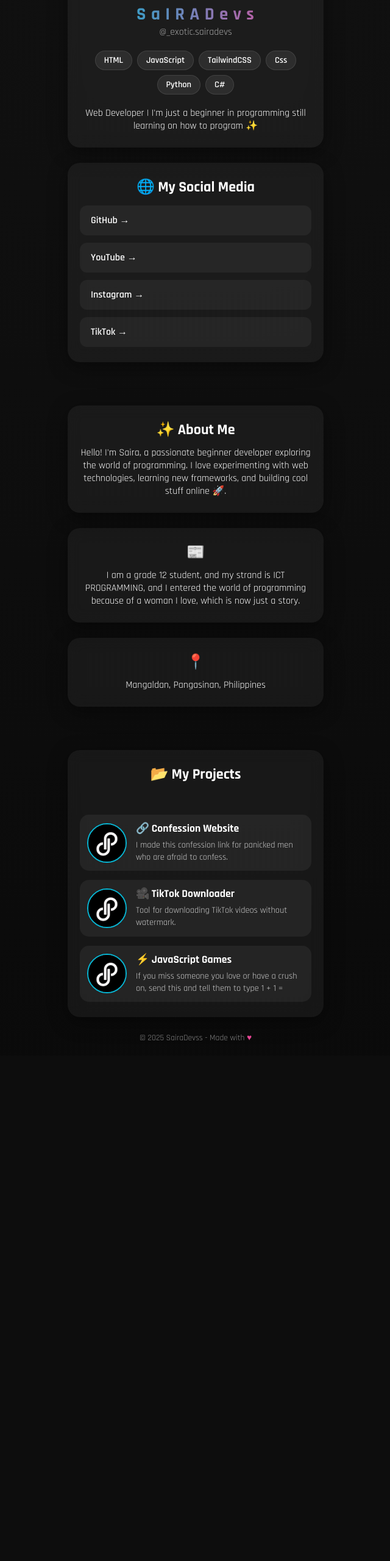
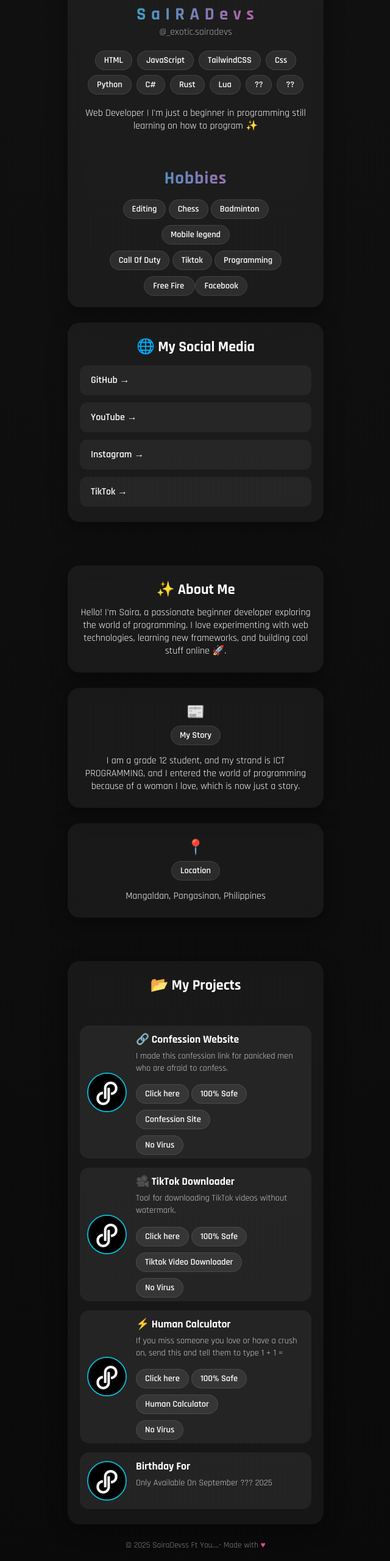
Before and after one commit to sairadevs/websitebysai, a plain HTML site: page index.html in a window 1280 px wide. Shown: the part 200-2760 px from the top of the page at 61% size, without its empty margins (319-959 px from the left). Before the commit the page ends 1931 px from the top, so only its background shows below. Drawn offline with Linux system fonts and the light colour scheme.

Commit message:
Add files via upload

```diff
--- /dev/null
+++ b/NotFound.html
@@ -0,0 +1,35 @@
+<!DOCTYPE html>
+<html lang="en">
+  <head>
+    <meta charset="UTF-8" />
+    <meta name="viewport" content="width=device-width, initial-scale=1.0" />
+
+    <!-- Google Font -->
+    <link rel="preconnect" href="https://fonts.googleapis.com" />
+    <link rel="preconnect" href="https://fonts.gstatic.com" crossorigin />
+    <link
+      href="https://fonts.googleapis.com/css2?family=Press+Start+2P&family=Russo+One&display=swap"
+      rel="stylesheet"
+    />
+
+    <link rel="stylesheet" href="CSS/style.css" />
+    <title>Not Found</title>
+  </head>
+  <body>
+    <div class="content">
+      <h1>404</h1>
+      <h2>PAGE NOT FOUND</h2>
+      <p>
+        The page you are looking for was moved, removed, renamed, or might never
+        existed.
+      </p>
+      <div class="action">
+        <button>
+           <a href="index.html" class="cta-button">BACK</a>
+        </button>
+        <button>CONTACT US</button>
+      </div>
+      <img src="cat.gif" alt="cat" />
+    </div>
+  </body>
+</html>
--- a/index.html
+++ b/index.html
@@ -12,7 +12,7 @@
       margin: 0;
       padding: 0;
       box-sizing: border-box;
-      font-family: 'Rajdhani', sans-serif; /* lahat ng text dito papalitan */
+      font-family: 'Rajdhani', sans-serif;
     }
     body {
       background: #0d0d0d;
@@ -21,7 +21,7 @@
       height: 100vh;
     }
 
-    /* --- LOADING SCREEN --- */
+
     #loader {
       display: flex;
       flex-direction: column;
@@ -33,7 +33,7 @@
       animation: fadeIn 1s ease;
     }
     #loader h2 {
-      font-family: 'Orbitron', sans-serif; /* loading font hindi papalitan */
+      font-family: 'Orbitron', sans-serif;
       font-size: 1.5rem;
       margin-top: 25px;
       font-weight: 600;
@@ -54,7 +54,7 @@
       animation: spin 1.2s linear infinite;
     }
 
-    /* --- MAIN PAGE --- */
+
     #main {
       display: none;
       min-height: 100vh;
@@ -70,7 +70,7 @@
       transform: translateY(0);
     }
 
-    /* --- GLASS CARD STYLE --- */
+
     .glass {
       margin: 25px auto;
       max-width: 420px;
@@ -81,7 +81,7 @@
       box-shadow: 0 8px 32px rgba(0,0,0,0.4);
     }
 
-    /* --- PROFILE --- */
+
     .avatar {
       width: 120px;
       height: 120px;
@@ -113,7 +113,7 @@
       font-weight: 500;
     }
 
-    /* --- TAGS --- */
+
     .tags {
       display: flex;
       flex-wrap: wrap;
@@ -135,7 +135,7 @@
       color: #06b6d4;
     }
 
-    /* --- LINKS CARD --- */
+
     .links {
       display: flex;
       flex-direction: column;
@@ -158,7 +158,7 @@
       background: linear-gradient(90deg, #06b6d4, #ec4899);
     }
 
-    /* --- PROJECTS --- */
+
     .projects {
       display: flex;
       flex-direction: column;
@@ -202,7 +202,7 @@
       font-weight: 400;
     }
 
-    /* --- FOOTER --- */
+
     footer {
       margin-top: 25px;
       font-size: 0.85rem;
@@ -213,7 +213,7 @@
       color: #ec4899;
     }
 
-    /* --- ANIMATIONS --- */
+
     @keyframes spin {
       0% { transform: rotate(0deg); }
       100% { transform: rotate(360deg); }
@@ -230,16 +230,16 @@
 </head>
 <body>
 
-  <!-- LOADING SCREEN -->
+
   <div id="loader">
     <div class="spinner"></div>
-    <h2>Loading Your World...</h2>
+    <h2> Please Wait... </h2>
   </div>
 
-  <!-- MAIN PAGE -->
+
   <div id="main">
 
-    <!-- PROFILE CARD -->
+
     <div class="glass">
       <div class="avatar">
         <img src="prof.jpg" alt="avatar" />
@@ -254,12 +254,31 @@
         <span class="tag">Css</span>
         <span class="tag">Python</span>
         <span class="tag">C#</span>
+        <span class="tag">Rust</span>
+        <span class="tag">Lua</span>
+        <span class="tag">??</span>
+        <span class="tag">??</span>
       </div>
 
       <p>Web Developer | I'm just a beginner in programming still learning on how to program ✨</p>
-    </div>
 
-    <!-- LINKS CARD -->
+
+    <br><br>
+    <h1>Hobbies</h1><br>
+    <span class="tag">Editing</span>
+      <span class="tag">Chess</span>
+      <span class="tag">Badminton</span><br><br>
+      <span class="tag">Mobile legend</span><br><br>
+      <span class="tag">Call Of Duty</span>
+      <span class="tag">Tiktok</span>
+      <span class="tag">Programming</span><br><br>
+      <span class="tag">Free Fire </span>
+      <span class="tag">Facebook</span>
+
+
+      </div>
+
+
     <div class="glass">
       <h2 style="margin-bottom:15px;">🌐 My Social Media </h2>
       <div class="links">
@@ -270,7 +289,7 @@
       </div>
     </div>
 <br>
-    <!-- ABOUT ME CARD -->
+
     <div class="glass extra">
       <h2 style="margin-bottom:12px;">✨ About Me</h2>
       <p>Hello! I'm Saira, a passionate beginner developer exploring the world of programming.
@@ -279,45 +298,87 @@
 
     <div class="glass extra">
       <h2 style="margin-bottom:12px;">📰</h2>
+      <span class="tag">My Story</span><br><br>
       <p>I am a grade 12 student, and my strand is ICT PROGRAMMING, and I entered the world of programming because of a woman I love, which is now just a story.</p>
     </div>
 
     <div class="glass extra">
       <h2 style="margin-bottom:12px;">📍</h2>
+      <span class="tag">Location</span><br><br>
       <p>Mangaldan, Pangasinan, Philippines</p>
     </div>
     <br>
 
-    <!-- PROJECTS CARD -->
+
     <div class="glass extra">
       <h2 style="margin-bottom:15px;">📂 My Projects</h2>
       <div class="projects"><br>
+
+       <!-- NO.1 -->
         <a class="project" href="https://sairadevs.github.io/inlovabo/" target="_blank"><br>
           <img src="logo.png" alt="project">
           <div>
             <h3>🔗 Confession Website</h3>
             <p>I made this confession link for panicked men who are afraid to confess.</p>
+            <br>
+
+            <span class="tag">Click here</span>
+               <span class="tag">100% Safe</span><br><br>
+                  <span class="tag">Confession Site</span><br><br>
+                     <span class="tag">No Virus</span>
+
           </div>
         </a>
+
+         <!-- NO.2 -->
         <a class="project" href="https://sairadevs.github.io/sairadevs/" target="_blank"><br>
           <img src="logo.png" alt="project">
           <div>
             <h3>🎥 TikTok Downloader</h3>
             <p>Tool for downloading TikTok videos without watermark.</p>
+      <br>
+
+        <span class="tag">Click here</span>
+               <span class="tag">100% Safe</span><br><br>
+                  <span class="tag">Tiktok Video Downloader</span><br><br>
+                     <span class="tag">No Virus</span>
           </div>
         </a>
+
+
+         <!-- NO.3 -->
         <a class="project" href="https://sairadevs.github.io/calcu/" target="_blank"><br>
           <img src="logo.png" alt="project">
           <div>
-            <h3>⚡ JavaScript Games</h3>
-            <p>If you miss someone you love or have a crush on, send this and tell them to type 1 + 1 =</p>
+            <h3>⚡ Human Calculator</h3>
+            <p>If you miss someone you love or have a crush on, send this and tell them to type 1 + 1 =</p><br>
+
+            <span class="tag">Click here</span>
+               <span class="tag">100% Safe</span><br><br>
+                  <span class="tag">Human Calculator </span><br><br>
+                     <span class="tag">No Virus</span>
+
           </div>
         </a>
+
+
+        <!-- NO.4 -->
+        <a class="project" href="NotFound.html" target="_blank"><br>
+          <img src="logo.png" alt="project">
+          <div>
+            <h3> Birthday For </h3>
+            <p> Only Available On September ??? 2025</p><br>
+
+
+
+          </div>
+        </a>
+
       </div>
     </div>
 
     <footer>
-      © 2025 SairaDevss - Made with <span>♥</span>
+      © 2025 SairaDevss Ft You....- Made with <span>♥</span>
     </footer>
   </div>
 
```
Also changed, not shown: unknown.html (added).
